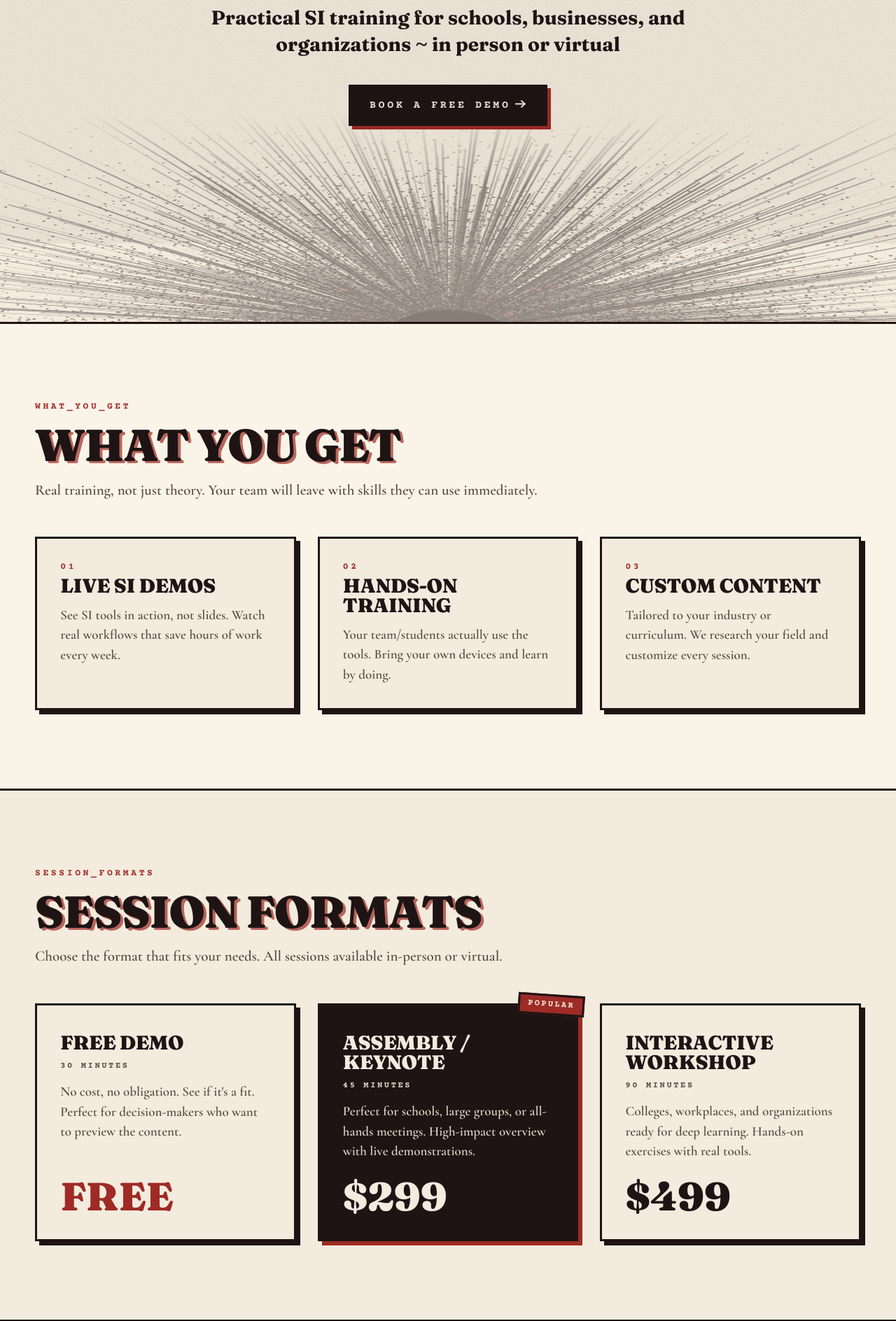
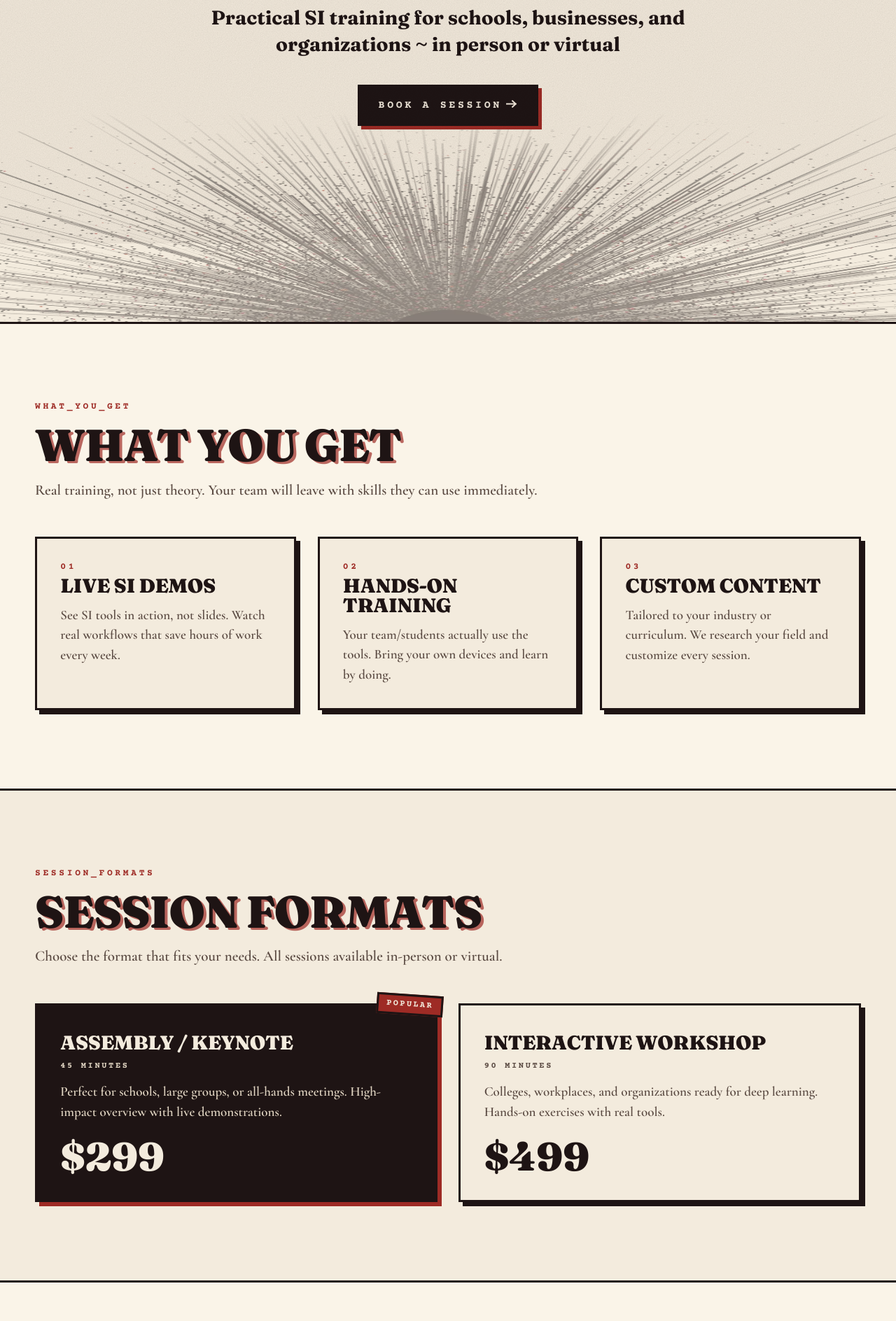
Before and after one commit to innergclaw/innerg-ai-classes, a plain HTML site: page index.html in a window 1280 px wide. Shown: the part 452-2340 px from the top of the page at 70% size. Drawn offline with nearby package versions, Linux system fonts and the light colour scheme.

Commit message:
Remove the free demo offer from the Style A restyle
Drop the 30-minute free demo card, form option, FAQ and hero CTA. Paid formats and the Live SI Demos feature stay.

```diff
--- a/index.html
+++ b/index.html
@@ -36,7 +36,7 @@
             <div class="hero-label">Now Booking Sessions</div>
             <h1>Book an SI <span class="red">Workshop</span></h1>
             <p>Practical SI training for schools, businesses, and organizations ~ in person or virtual</p>
-            <a href="#booking" class="cta-button">Book a Free Demo<span class="arr" aria-hidden="true"></span></a>
+            <a href="#booking" class="cta-button">Book a Session<span class="arr" aria-hidden="true"></span></a>
         </div>
     </section>
 
@@ -73,12 +73,6 @@
             <p>Choose the format that fits your needs. All sessions available in-person or virtual.</p>
         </div>
         <div class="pricing-grid">
-            <div class="pricing-card">
-                <h3>Free Demo</h3>
-                <div class="pricing-duration">30 Minutes</div>
-                <p>No cost, no obligation. See if it's a fit. Perfect for decision-makers who want to preview the content.</p>
-                <div class="price free">FREE</div>
-            </div>
             <div class="pricing-card featured">
                 <h3>Assembly / Keynote</h3>
                 <div class="pricing-duration">45 Minutes</div>
@@ -183,7 +177,6 @@
                     <label for="session-type">Session Type <span class="required">*</span></label>
                     <select id="session-type" name="session_type" required>
                         <option value="">Select a session type</option>
-                        <option value="free-demo">Free 30-Min Demo</option>
                         <option value="assembly">45-Min Assembly / Keynote ($299)</option>
                         <option value="workshop">90-Min Interactive Workshop ($499)</option>
                     </select>
@@ -246,12 +239,6 @@
                 <p>Quick answers to the most common questions. Have more? Just ask.</p>
             </div>
             <div class="faq-list">
-                <div class="faq-item">
-                    <button class="faq-question">Is the demo really free?</button>
-                    <div class="faq-answer">
-                        <p>Yes, no catch. The 30-minute demo is completely free with no obligation. We want you to see the value before making any commitment.</p>
-                    </div>
-                </div>
                 <div class="faq-item">
                     <button class="faq-question">Do we need any tech setup?</button>
                     <div class="faq-answer">
--- a/style-a.css
+++ b/style-a.css
@@ -69,7 +69,8 @@ section{padding:clamp(64px,9vw,112px) var(--pad);position:relative}
 .cta-button:active{transform:translate(3px,3px);box-shadow:2px 2px 0 var(--red)}
 
 /* ---------- cards ---------- */
-.features-grid,.pricing-grid,.testimonials-grid{display:grid;grid-template-columns:repeat(3,1fr);gap:clamp(18px,2.4vw,32px)}
+.features-grid,.testimonials-grid{display:grid;grid-template-columns:repeat(3,1fr);gap:clamp(18px,2.4vw,32px)}
+.pricing-grid{display:grid;grid-template-columns:repeat(2,1fr);gap:clamp(18px,2.4vw,32px);max-width:860px}
 .feature-card,.pricing-card,.testimonial-card{background:var(--cream);border:3px solid var(--ink);box-shadow:6px 6px 0 var(--ink);padding:clamp(22px,2.6vw,34px);position:relative}
 .feature-card h3,.pricing-card h3{margin:6px 0 14px}
 .feature-card p,.pricing-card p{color:var(--muted)}
@@ -80,7 +81,6 @@ section{padding:clamp(64px,9vw,112px) var(--pad);position:relative}
 .pricing-card p{margin-bottom:22px}
 .pricing-duration{font:700 12px/1 var(--mono);letter-spacing:.22em;text-transform:uppercase;color:var(--muted);margin-bottom:16px}
 .price{margin-top:auto;font:900 clamp(42px,4.4vw,58px)/1 var(--serif);font-variation-settings:"opsz" 144,"SOFT" 100,"wght" 900;color:var(--ink)}
-.price.free{color:var(--red)}
 .pricing-card.featured{background:var(--ink);color:var(--cream);box-shadow:6px 6px 0 var(--red)}
 .pricing-card.featured h3,.pricing-card.featured .price{color:var(--cream)}
 .pricing-card.featured p,.pricing-card.featured .pricing-duration{color:#E2D6C3}
```
